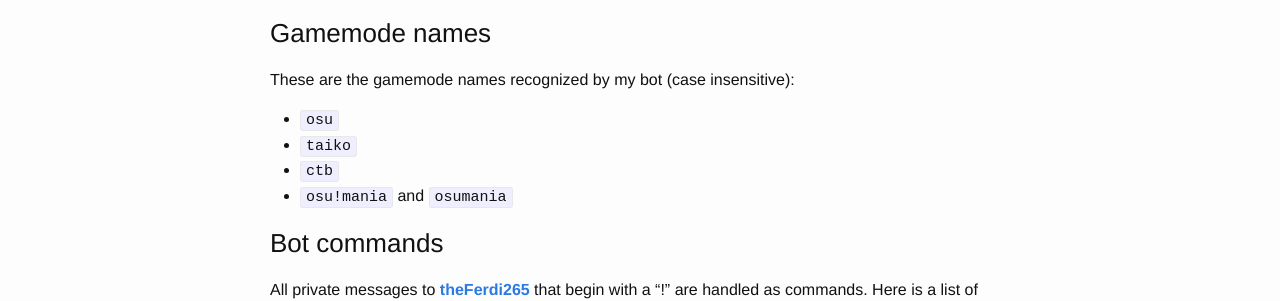
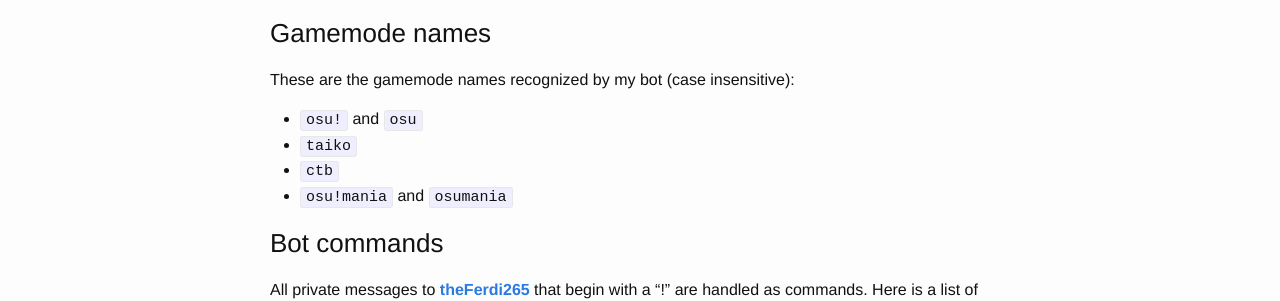
Before and after one commit to Ferdi265/ferdi265.github.io, a Jekyll site: the page built from _posts/2014-09-26-osu-ppplz-bot-back-up.md, in a window 1280 px wide and 900 px high. Shown: the part 312-613 px from the top of the window. Built offline with Jekyll 4.4.1, drawn with Linux system fonts in a browser that asks for light colours; Markdown is read by kramdown in place of the engine named in the settings.

Commit message:
Fix gamemode names (ppplz)

```diff
--- a/_posts/2014-09-26-osu-ppplz-bot-back-up.md
+++ b/_posts/2014-09-26-osu-ppplz-bot-back-up.md
@@ -14,7 +14,7 @@
 
 These are the gamemode names recognized by my bot (case insensitive):
 
-* `osu`
+* `osu!` and `osu`
 * `taiko`
 * `ctb`
 * `osu!mania` and `osumania`
```
